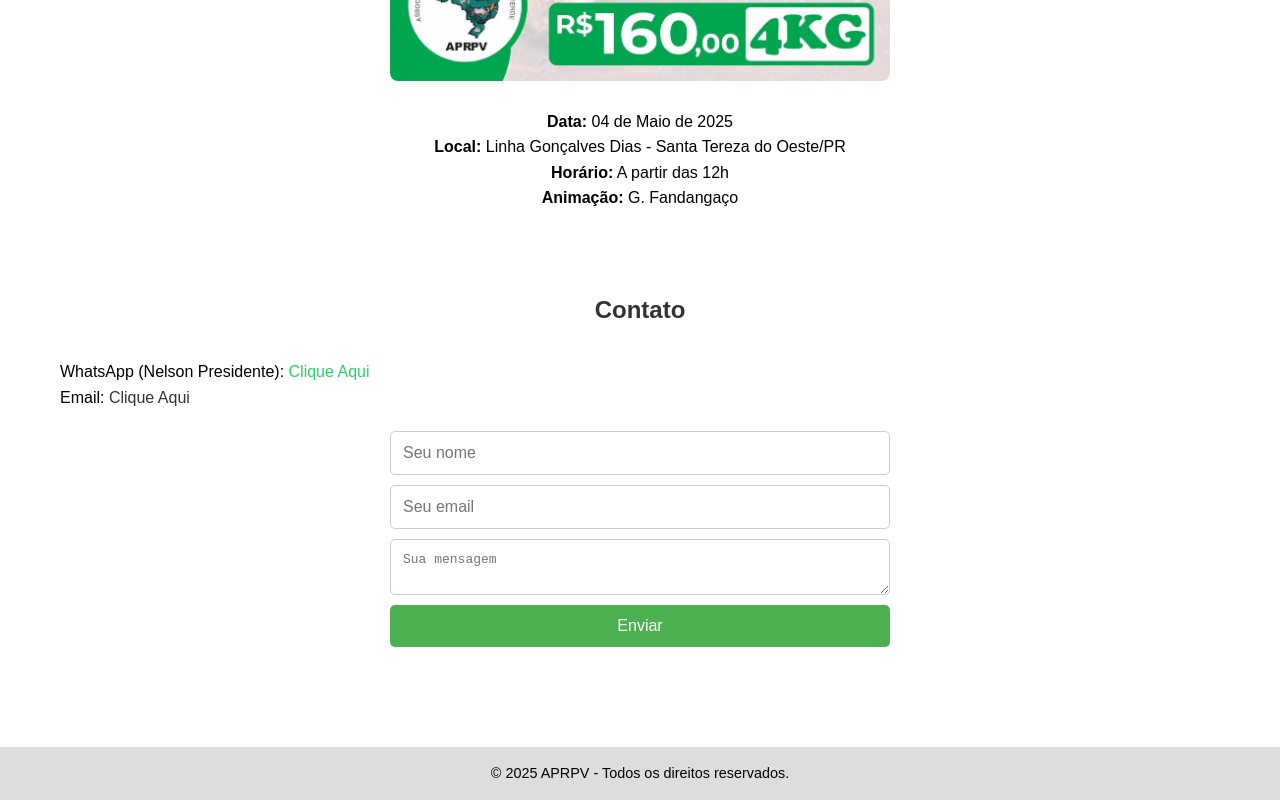
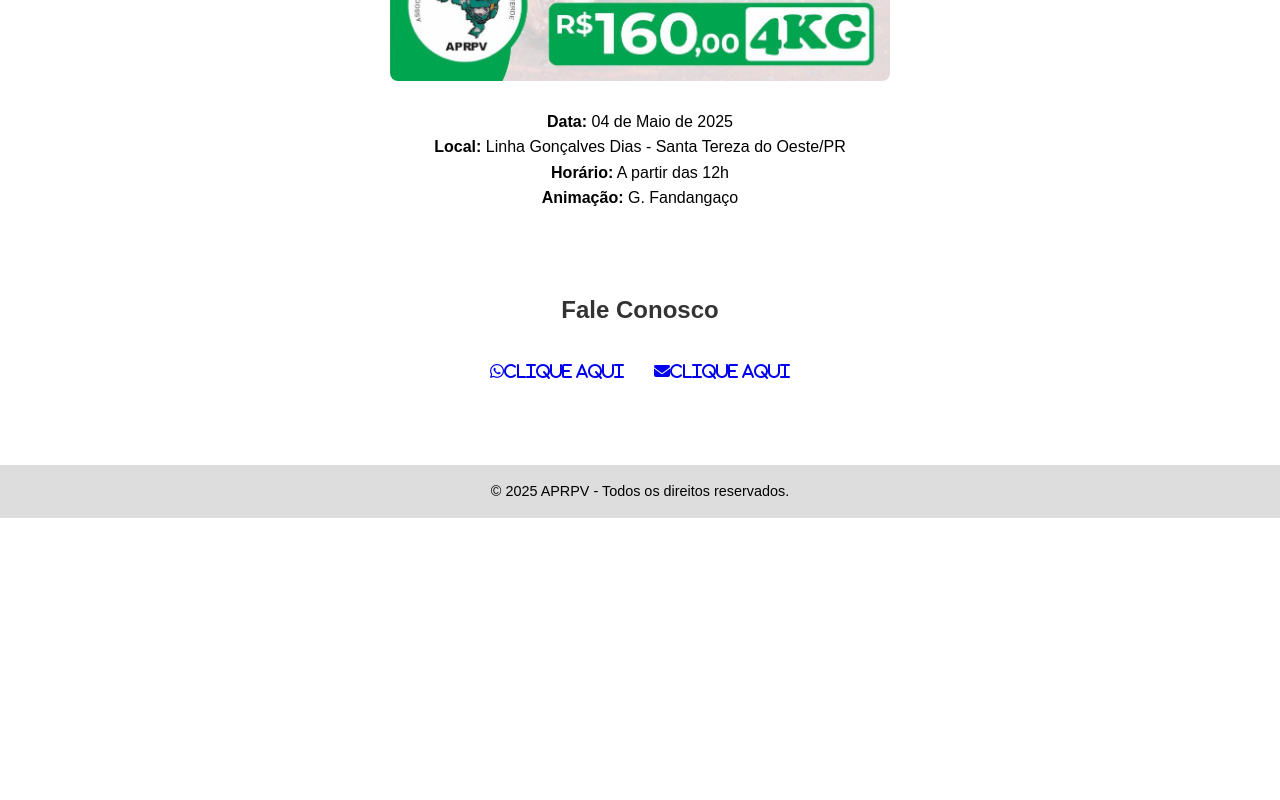
Before and after one commit to renatosgarbossa/APRPV-WEB, a plain HTML site: page index.html in a window 1280 px wide. Shown: the part 1261-2061 px from the top of the page. After the commit the page ends 1779 px from the top, so only its background shows below. Drawn offline with Linux system fonts and the light colour scheme.

Commit message:
Add files via upload

```diff
--- a/index.html
+++ b/index.html
@@ -6,6 +6,8 @@
     <meta name="viewport" content="width=device-width, initial-scale=1.0">
     <title>APRPV</title>
     <link rel="stylesheet" href="style.css">
+    <link rel="stylesheet" href="https://cdnjs.cloudflare.com/ajax/libs/font-awesome/6.5.0/css/all.min.css">
+
 </head>
 <body>
     <header>
@@ -47,24 +49,17 @@
         </div>
     </section>
 
-    <section id="contato">
-        <h2>Contato</h2>
-        <p>
-            WhatsApp (Nelson Presidente):
-            <a href="https://wa.me/554599747323" target="_blank" style="color: #25D366; text-decoration: none;">Clique Aqui</a>
-        </p>
-        <p>
-            Email:
-            <a href="mailto:aprpv.sto.1992@gmail.com" style="color: #333; text-decoration: none;">Clique Aqui</a>
-        </p>
-        <form id="form-contato">
-            <input type="text" id="nome" placeholder="Seu nome" required>
-            <input type="email" id="email" placeholder="Seu email" required>
-            <textarea id="mensagem" placeholder="Sua mensagem" required></textarea>
-            <button type="submit">Enviar</button>
-        </form>
+    <section id="contato" class="contato-simples">
+        <h2>Fale Conosco</h2>
+        <div class="icones-contato">
+            <a href="https://wa.me/554599747323" target="_blank" class="icone-whatsapp">
+                <i class="fab fa-whatsapp">Clique Aqui</i>
+            </a>
+            <a href="mailto:aprpv.sto.1992@gmail.com" class="icone-email">
+                <i class="fas fa-envelope">Clique Aqui </i>
+            </a>
+        </div>
     </section>
-
 
 
     <footer>
--- a/script.js
+++ b/script.js
@@ -0,0 +1,5 @@
+document.getElementById('form-contato').addEventListener('submit', function(event) {
+    event.preventDefault();
+    alert('Mensagem enviada! Entraremos em contato em breve.');
+    this.reset();
+});
--- a/style.css
+++ b/style.css
@@ -137,3 +137,24 @@ footer {
         padding: 20px 10px;
     }
 }
+.contato-simples {
+    text-align: center;
+    padding: 40px 20px;
+}
+
+.icones-contato {
+    display: flex;
+    justify-content: center;
+    gap: 30px;
+    margin-top: 20px;
+}
+
+.icones-contato a img {
+    width: 60px;
+    height: 60px;
+    transition: transform 0.3s;
+}
+
+.icones-contato a img:hover {
+    transform: scale(1.2);
+}
```
